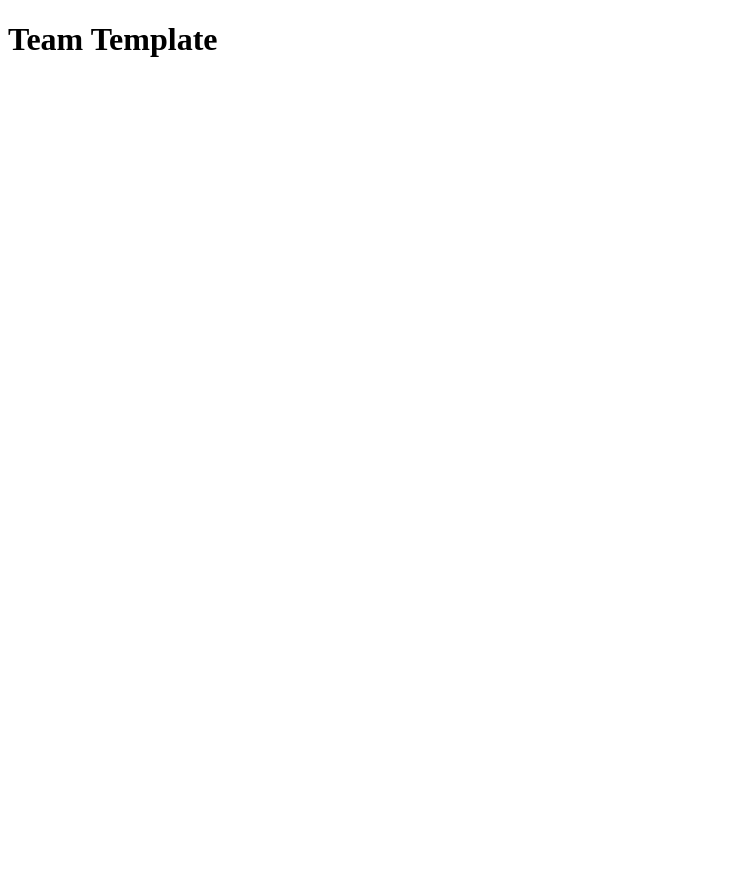
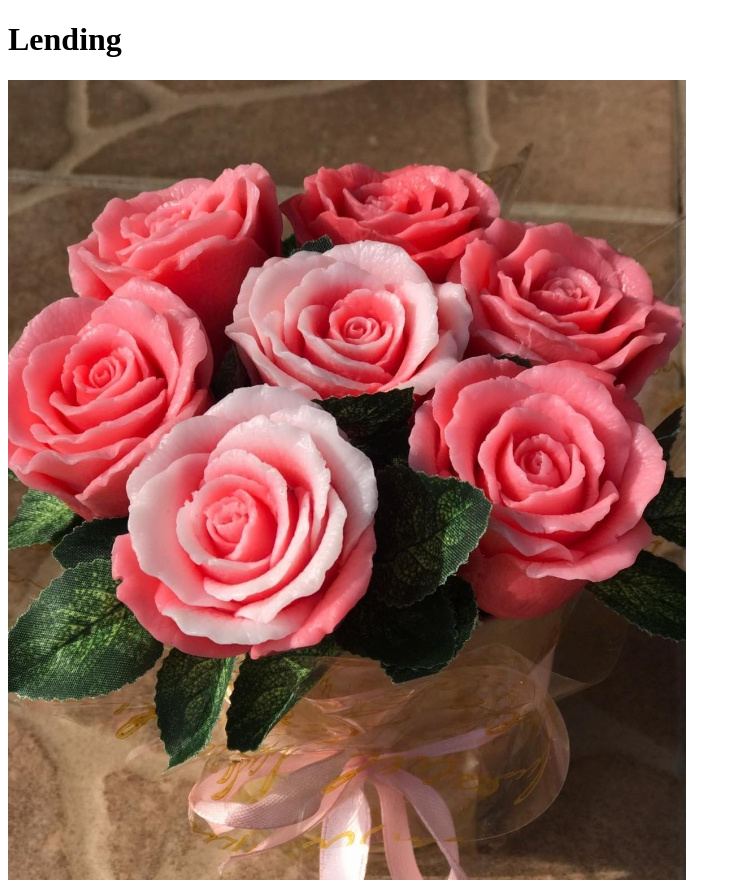
Before and after one commit to OliaHrytsak/23-apr-lending, a plain HTML site: page index.html in a window 1280 px wide. Shown: the whole page, without its empty margins (0-741 px from the left). Before the commit the page ends 800 px from the top, so only its background shows below. Drawn offline with Linux system fonts and the light colour scheme.

Commit message:
Sample html

```diff
--- a/index.html
+++ b/index.html
@@ -4,18 +4,20 @@
     <meta charset="UTF-8">
     <meta http-equiv="X-UA-Compatible" content="IE=edge">
     <meta name="viewport" content="width=device-width, initial-scale=1.0">
-    <title>Document</title>
+    <title>Landing</title>
     <link rel="shortcut icon" href="https://placekitten.com/96/139" type="image/x-icon">
 </head>
+
 <body>
     <header>
-        <h1>Team Template</h1>
+        <h1>Lending</h1>
     </header>
     <main>
-
+<img src="img/flovers.jpg" alt="flovers from soap">
     </main>
     <footer>
 
     </footer>
 </body>
+
 </html>
```
Also changed, not shown: img/flovers.jpg (added).
